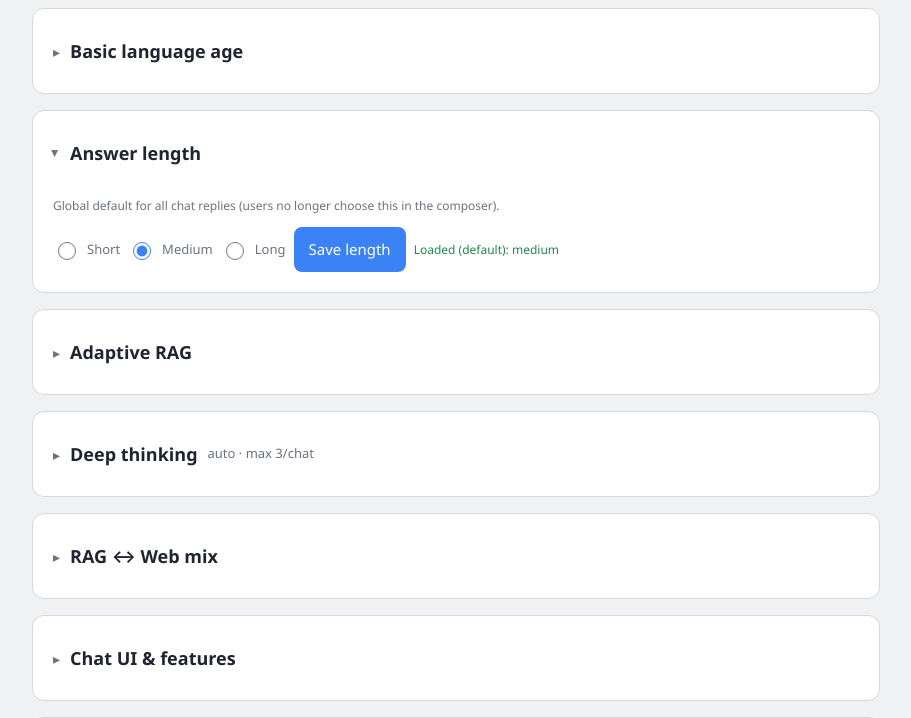
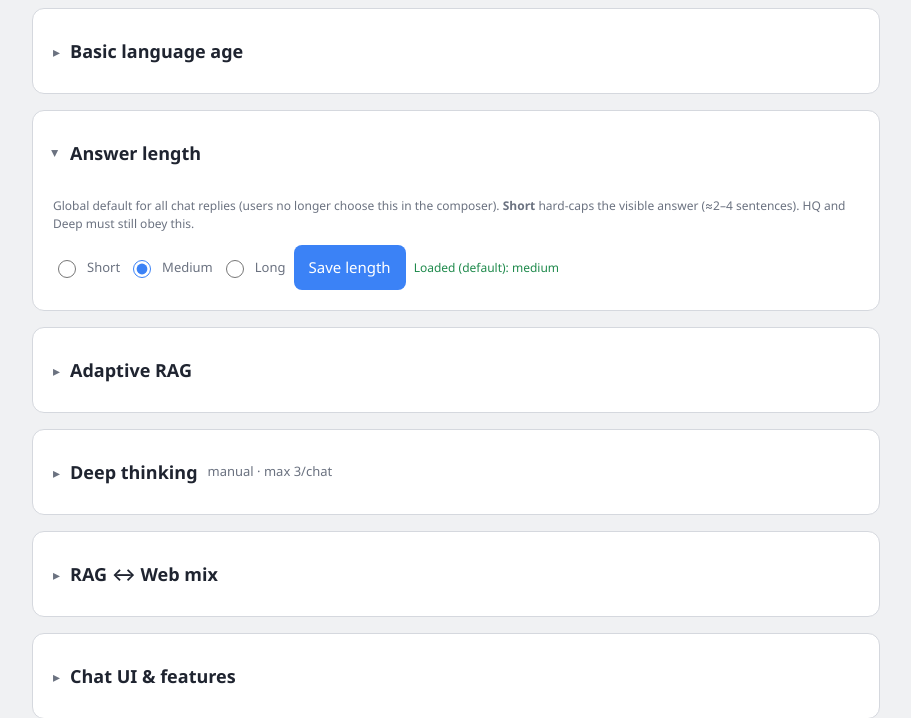
Before and after one commit to oicurmt3/kb-template, a PHP site: page /admin.php in a window 1280 px wide, after a click on "Answer length". Shown: the part 376-1094 px from the top of the page, without its empty margins (184-1095 px from the left). Run offline with PHP 8.4, Linux system fonts and the light colour scheme; the visitor is signed in with stand-in values (Sample User, id 1); tables that the repository leaves empty hold one stand-in row (values such as "Sample post").

Commit message:
Fix Short length ignored by HQ/Deep and dial back auto Deep hallucinations.
Co-authored-by: Cursor <cursoragent@cursor.com>

```diff
--- a/admin.php
+++ b/admin.php
@@ -109,7 +109,7 @@ $appTitle = (string)($config['app']['title'] ?? 'WANDA');
           <span class="admin-card-summary-title">Answer length</span>
         </summary>
         <div class="admin-card-body">
-          <p class="hint">Global default for all chat replies (users no longer choose this in the composer).</p>
+          <p class="hint">Global default for all chat replies (users no longer choose this in the composer). <strong>Short</strong> hard-caps the visible answer (≈2–4 sentences). HQ and Deep must still obey this.</p>
           <div class="inline" style="margin-top:10px" role="group" aria-label="Answer length">
             <label class="mode-toggle"><input type="radio" name="answer-length" id="answer-length-short" value="short"> <span>Short</span></label>
             <label class="mode-toggle"><input type="radio" name="answer-length" id="answer-length-medium" value="medium" checked> <span>Medium</span></label>
@@ -145,10 +145,10 @@ $appTitle = (string)($config['app']['title'] ?? 'WANDA');
           <span id="deep-policy-summary-hint" class="admin-card-summary-hint"></span>
         </summary>
         <div class="admin-card-body">
-          <p class="hint"><strong>Manual</strong> — composer Deep toggle only. <strong>Auto</strong> (default) — server turns Deep on for hard questions (long/multi-part, weak retrieval, many hits, follow-ups); toggle <em>forces on</em>. <strong>Always</strong> — Deep every turn until the per-chat cap. Cap <strong>0</strong> = unlimited. Stats count on vs off decisions (and why).</p>
+          <p class="hint"><strong>Manual</strong> (default, recommended with Short answers) — composer Deep toggle only. <strong>Auto</strong> — only for clearly long/multi-part questions (not weak retrieval). Toggle <em>forces on</em>. <strong>Always</strong> — Deep every turn until the per-chat cap. Cap <strong>0</strong> = unlimited. Auto Deep can lengthen answers and invent under thin sources — prefer Manual when Answer length is Short.</p>
           <div class="inline" style="margin-top:10px;flex-wrap:wrap" role="group" aria-label="Deep thinking policy">
-            <label class="mode-toggle"><input type="radio" name="deep-policy-mode" id="deep-policy-manual" value="manual"> <span>Manual</span></label>
-            <label class="mode-toggle"><input type="radio" name="deep-policy-mode" id="deep-policy-auto" value="auto" checked> <span>Auto</span></label>
+            <label class="mode-toggle"><input type="radio" name="deep-policy-mode" id="deep-policy-manual" value="manual" checked> <span>Manual</span></label>
+            <label class="mode-toggle"><input type="radio" name="deep-policy-mode" id="deep-policy-auto" value="auto"> <span>Auto</span></label>
             <label class="mode-toggle"><input type="radio" name="deep-policy-mode" id="deep-policy-always" value="always"> <span>Always</span></label>
           </div>
           <div class="inline" style="margin-top:12px;align-items:center;gap:12px;flex-wrap:wrap">
--- a/assets/admin.js
+++ b/assets/admin.js
@@ -653,7 +653,7 @@
 
   function applyDeepPolicy(policy) {
     const p = policy && typeof policy === 'object' ? policy : {};
-    const mode = ['manual', 'auto', 'always'].includes(p.mode) ? p.mode : 'auto';
+    const mode = ['manual', 'auto', 'always'].includes(p.mode) ? p.mode : 'manual';
     const el = document.getElementById('deep-policy-' + mode);
     if (el) el.checked = true;
     if ($deepMaxPerChat) {
@@ -669,7 +669,7 @@
 
   function selectedDeepPolicy() {
     const el = document.querySelector('input[name="deep-policy-mode"]:checked');
-    const mode = el ? el.value : 'auto';
+    const mode = el ? el.value : 'manual';
     let max = $deepMaxPerChat ? parseInt($deepMaxPerChat.value, 10) : 3;
     if (!Number.isFinite(max)) max = 3;
     max = Math.max(0, Math.min(50, max));
--- a/includes/Retrieval.php
+++ b/includes/Retrieval.php
@@ -365,6 +365,7 @@ class Retrieval {
      * @param array<string,mixed> $deepseekCfg
      * @param array{mode?:string,degree?:int}|array<string,mixed> $mixOpts
      * @param array{docs?:string,web?:string,extra?:string} $groundingParts When non-empty, packed with web/extra reserved
+     * @param string $answerLength short|medium|long — when short, rewrites must stay brief
      * @return array{content:string,checked:bool,changed:bool,rejected?:string}
      */
     public static function verifyGroundedAnswer(
@@ -372,7 +373,8 @@ class Retrieval {
         string $grounding,
         array $deepseekCfg = [],
         array $mixOpts = [],
-        array $groundingParts = []
+        array $groundingParts = [],
+        string $answerLength = 'medium'
     ): array {
         $answer = trim($answer);
         $packed = '';
@@ -393,15 +395,22 @@ class Retrieval {
                 ? AppSettings::ragWebMixHqHint($mix)
                 : 'Keep claims supported by docs or allowlisted web; do not invent.';
             $mode = (string)($mix['mode'] ?? 'complement');
+            $len = strtolower(trim($answerLength));
             $conservative = 'You are a faithfulness gate, not an editor. '
                 . 'SOURCE MATERIAL may include uploaded excerpts, allowlisted web/URL text, and user-provided file/text. '
                 . $mixHint . ' '
                 . 'If substantive claims are supported under that mix policy, reply with exactly: OK '
-                . '(ignore minor wording differences; do not rewrite for style, tone, or length). '
+                . '(ignore minor wording differences; do not rewrite for style or tone). '
                 . 'Only rewrite when the draft invents rules, section/regulation numbers, duties, or facts '
                 . 'not supported by SOURCE MATERIAL. '
                 . 'When rewriting: drop only clear inventions; preserve supported document AND web details; '
-                . 'do not shorten a good answer; plain text only; no markdown.';
+                . 'plain text only; no markdown.';
+            if ($len === 'short') {
+                $conservative .= ' Admin answer length is SHORT: if you rewrite, keep at most 4 sentences; '
+                    . 'removing unsupported padding is allowed. Do not expand the answer.';
+            } else {
+                $conservative .= ' Do not shorten a good supported answer for style reasons.';
+            }
             if ($mode === 'complement') {
                 $conservative .= ' Under complement: never strip web-backed enrichment that appears in SOURCE MATERIAL.';
             }
@@ -427,9 +436,14 @@ class Retrieval {
                 return ['content' => $answer, 'checked' => true, 'changed' => false];
             }
             // Reject noisy / harmful shrinks — keep the streamed draft
+            // Short mode: allow aggressive trim of unsupported padding
             $origLen = mb_strlen($answer);
             $newLen = mb_strlen($out);
-            if ($origLen >= 200 && $newLen < (int)floor($origLen * 0.5)) {
+            if (
+                $len !== 'short'
+                && $origLen >= 200
+                && $newLen < (int)floor($origLen * 0.5)
+            ) {
                 return [
                     'content' => $answer,
                     'checked' => true,
--- a/includes/Settings.php
+++ b/includes/Settings.php
@@ -17,7 +17,8 @@ class AppSettings {
     public const DEFAULT_RAG_WEB_DEGREE = 50;
     public const KEY_UI = 'ui_features';
     public const KEY_DEEP_POLICY = 'deep_thinking_policy';
-    public const DEFAULT_DEEP_MODE = 'auto';
+    /** Manual by default — auto Deep tends to lengthen answers and invent under weak grounding. */
+    public const DEFAULT_DEEP_MODE = 'manual';
     public const DEFAULT_DEEP_MAX_PER_CHAT = 3;
     public const KEY_DEEP_STATS = 'deep_thinking_stats';
 
@@ -162,35 +163,20 @@ class AppSettings {
      * @param array{weak?:bool,hit_count?:int,max_score?:float,rewritten?:bool} $ctx
      */
     public static function shouldAutoDeepThinking(string $message, string $mode, array $ctx = []): bool {
+        // Conservative: do NOT auto-Deep on weak retrieval or many hits — that increases invention.
         $msg = trim($message);
         $len = mb_strlen($msg);
-        if ($len >= 160) {
+        $lower = mb_strtolower($msg);
+        $multiPart = substr_count($lower, '?') >= 2
+            || (bool)preg_match(
+                '/\b(compare|difference|versus|vs\.?|both|step by step|what happens if)\b/u',
+                $lower
+            );
+        if ($multiPart && $len >= 100) {
             return true;
         }
-        $lower = mb_strtolower($msg);
-        if (preg_match(
-            '/\b(compare|difference|versus|vs\.?|both|unless|except|however|step by step|carefully|in detail|explain how|what happens if|if .+ then)\b/u',
-            $lower
-        )) {
+        if ($len >= 280) {
             return true;
-        }
-        if (substr_count($lower, '?') >= 2) {
-            return true;
-        }
-        if (preg_match('/\b(and|or)\b/u', $lower) && $len >= 80) {
-            return true;
-        }
-        if (!empty($ctx['rewritten']) && $len < 100) {
-            return true;
-        }
-        if ($mode === 'rag') {
-            if (!empty($ctx['weak'])) {
-                return true;
-            }
-            $hits = isset($ctx['hit_count']) ? (int)$ctx['hit_count'] : 0;
-            if ($hits >= 5) {
-                return true;
-            }
         }
         return false;
     }
@@ -727,12 +713,44 @@ class AppSettings {
     /**
      * HQ mode: richer / more precise language only (no post-stream rewrite).
      * Faithfulness is a separate automatic check when grounding exists.
+     * Respects global answer length so "thorough" does not override Short.
      */
-    public static function hqInstruction(): string {
-        return "Answer in high-quality mode: be precise and thorough. Use correct legal "
-            . "and technical terms when the excerpts support them, name section/regulation "
-            . "numbers clearly, and cover important related points, exceptions, and "
-            . "definitions. Still write plain text only (no Markdown). Do not invent rules.";
+    public static function hqInstruction(?string $answerLength = null): string {
+        $len = $answerLength !== null
+            ? strtolower(trim($answerLength))
+            : self::answerLength();
+        if ($len === 'short') {
+            return 'Answer in high-quality mode within the SHORT length limit: precise legal '
+                . 'wording when the excerpts support it; name section/regulation numbers when '
+                . 'relevant. Prefer accuracy over coverage — do not expand into exceptions, '
+                . 'related topics, or definitions unless needed for the direct answer. '
+                . 'Plain text only (no Markdown). Do not invent rules.';
+        }
+        if ($len === 'long') {
+            return 'Answer in high-quality mode: be precise and thorough. Use correct legal '
+                . 'and technical terms when the excerpts support them, name section/regulation '
+                . 'numbers clearly, and cover important related points, exceptions, and '
+                . 'definitions. Still write plain text only (no Markdown). Do not invent rules.';
+        }
+        return 'Answer in high-quality mode: be precise. Use correct legal and technical terms '
+            . 'when the excerpts support them; name section/regulation numbers clearly. '
+            . 'Include a key exception only if it directly affects the answer. Stay within '
+            . 'MEDIUM length. Plain text only (no Markdown). Do not invent rules.';
+    }
+
+    /** Extra system lines when Deep thinking is on for this turn. */
+    public static function deepThinkingInstruction(string $answerLength = 'medium'): string {
+        $len = strtolower(trim($answerLength));
+        $lengthBit = $len === 'short'
+            ? 'Your visible answer must still obey SHORT (≤4 sentences).'
+            : ($len === 'long'
+                ? 'You may be thorough, but every claim needs source support.'
+                : 'Keep the visible answer MEDIUM — thinking is private; the answer is not an essay.');
+        return 'Deep thinking is enabled for reasoning only. '
+            . 'The user-visible answer must stay strictly grounded in the provided excerpts/web/context. '
+            . 'Do not invent section numbers, duties, time limits, or procedures. '
+            . 'If sources are thin or conflicting, say what is and is not supported — do not fill gaps. '
+            . $lengthBit;
     }
 
     /** Global chat answer length: short | medium | long */
--- a/includes/WebFetch.php
+++ b/includes/WebFetch.php
@@ -244,9 +244,23 @@ class WebFetch {
 
     public static function answerLengthInstruction(string $length): string {
         return match ($length) {
-            'short' => 'Answer length: SHORT. Reply in 2 to 4 plain sentences. No preamble.',
+            'short' => 'Answer length: SHORT (hard limit). Reply in at most 4 plain sentences '
+                . '(prefer 2–3). Lead with the direct answer. No preamble, no bullet lists, '
+                . 'no background history, no unsolicited related topics or “also note” digressions. '
+                . 'If unsure from the sources, say so briefly — do not pad.',
             'long' => 'Answer length: LONG. Give a thorough plain-text answer with clear structure in paragraphs. Cover related points when useful.',
             default => 'Answer length: MEDIUM. Reply in one or two short paragraphs. Be clear and complete without padding.',
         };
     }
+
+    /** Closing reminder — place after enrichment so length still wins over HQ/mix verbosity. */
+    public static function answerLengthClosingReminder(string $length): string {
+        return match ($length) {
+            'short' => 'FINAL LENGTH CHECK: the user-visible answer must be SHORT — at most 4 sentences. '
+                . 'Ignore any earlier instruction that asked you to be thorough, cover related points, '
+                . 'or expand. Completeness means accurate and sourced, not long.',
+            'long' => 'FINAL LENGTH CHECK: LONG mode is allowed — keep structure clear; still do not invent.',
+            default => 'FINAL LENGTH CHECK: MEDIUM — one or two short paragraphs; no padding.',
+        };
+    }
 }
```
Also changed, not shown: HANDOFF.md (+13 -2 lines), MDfiles/ACCURACY.md (+8 -4 lines), api/chat.php (+34 -27 lines), handover.md (+2 -1 lines), MDfiles/CHANGELOG.md.
